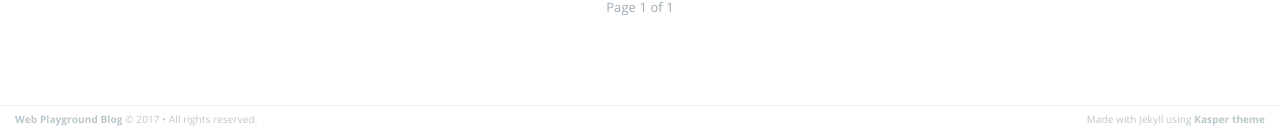
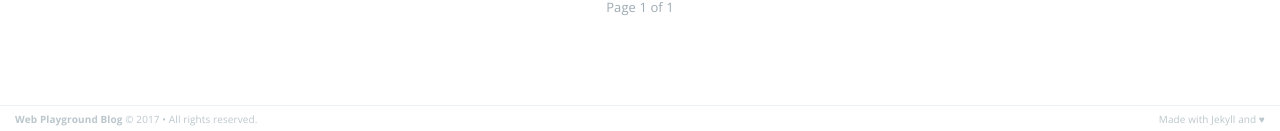
Before and after one commit to matik12/matik12.github.com, a Jekyll site: the page built from index.html, in a window 1280 px wide. Shown: the part 1438-1569 px from the top of the page. Built offline with Jekyll 4.4.1, drawn with Linux system fonts in a browser that asks for light colours; the list of posts is cut into pages by our own code; comment, search, counter and statistics services are not loaded.

Commit message:
Update default.html

```diff
--- a/_layouts/default.html
+++ b/_layouts/default.html
@@ -26,8 +26,7 @@
         <a href="/">{{ site.name }}</a> &copy;
               {{site.date}} &bull; All rights reserved.
       </section>
-      <section class="poweredby">Made with Jekyll using
-        <a href="http://github.com/rosario/kasper">Kasper theme</a>
+      <section class="poweredby">Made with Jekyll and ♥
       </section>
     </footer>
 
```
